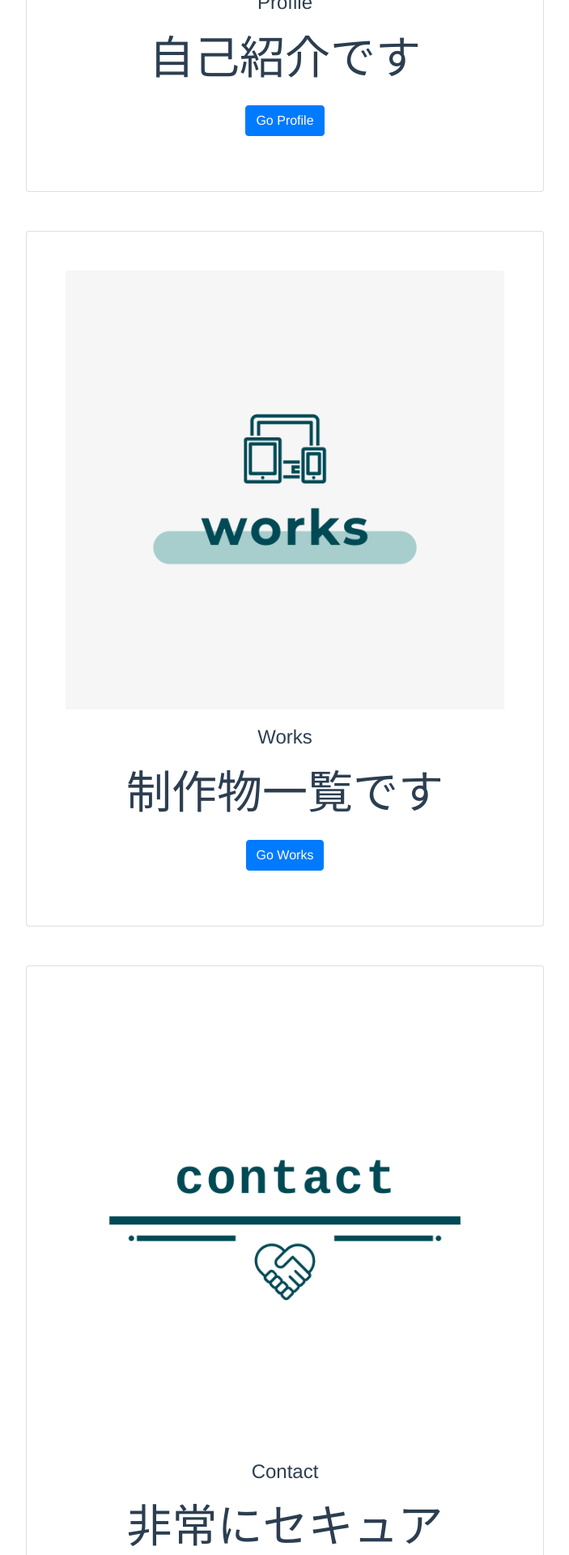
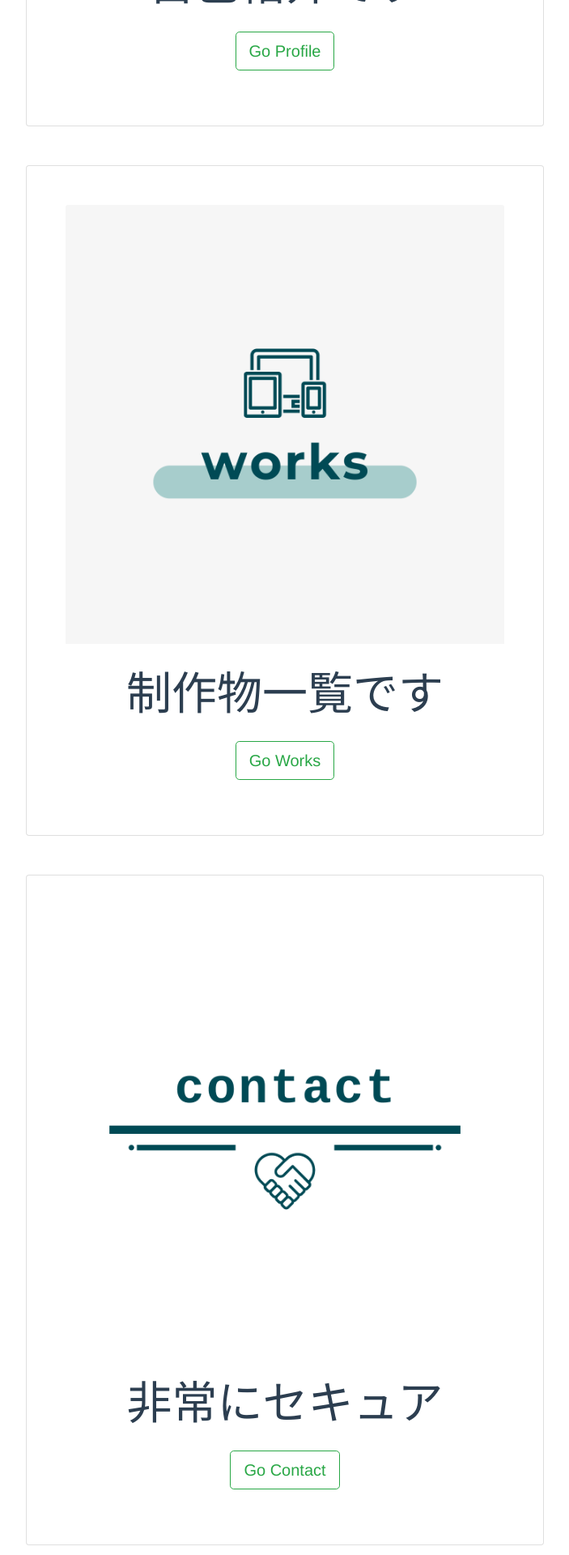
Before and after one commit to HikaruEgashira/egahika-work, a Vue app: page /sp in a window 1280 px wide. Shown: the part 1060-2980 px from the top of the page at 81% size, without its empty margins (288-991 px from the left). Built offline with nearby package versions, Linux system fonts and the light colour scheme; what vuedarkmode would draw is missing.

Commit message:
fix: layout

```diff
--- a/src/components/contact.vue
+++ b/src/components/contact.vue
@@ -1,6 +1,7 @@
 <template>
   <div style="position: relative; top: -40px">
-    <img v-bind:img-src="require('../assets/logo.png')" fluid alt="egahika work" height="300px">
+    <img v-bind:src="require('../assets/logo.png')" fluid alt="egahika work" height="300px">
+    <br>
     <img v-bind:src="require('../assets/contact.png')" alt="contact" fluid height="200px"><br><br>
     <h2>まだ作ってないので安全です()</h2>
   </div>
--- a/src/components/home.vue
+++ b/src/components/home.vue
@@ -14,7 +14,7 @@
           class="mb-2"
         >
           <p class="card-text">自己紹介です</p>
-          <b-button href="#profile" variant="primary">Go Profile</b-button>
+          <b-button href="#profile" variant="outline-success">Go Profile</b-button>
         </b-card>
 
         <b-card
@@ -28,7 +28,7 @@
           class="mb-2"
         >
           <p class="card-text">制作物一覧です</p>
-          <b-button href="#works" variant="primary">Go Works</b-button>
+          <b-button href="#works" variant="outline-success">Go Works</b-button>
         </b-card>
 
         <b-card
@@ -42,7 +42,7 @@
           class="mb-2"
         >
           <p class="card-text">非常にセキュア</p>
-          <b-button href="#contact" variant="primary">Go Contact</b-button>
+          <b-button href="#contact" variant="outline-success">Go Contact</b-button>
         </b-card>
       </b-card-group>
     </div>
@@ -51,11 +51,9 @@
     <br>
 
     <div id="profile">
-      <br>
-      <br>
+      <br><br>
       <h2>自己紹介</h2>
-      <br>
-      <br>
+      <br><br>
       <p>江頭輝です</p>
       <p>"ひかる"と読みます</p>
       <br><br>
@@ -71,9 +69,9 @@
     <br>
 
     <div id="works">
+      <br><br>
       <h2>制作物一覧</h2>
-      <br>
-      <br>
+      <br><br>
       <div>
         <b-card-group deck class="mb-3">
           <b-card
@@ -84,12 +82,12 @@
             img-top
             tag="article"
             style="max-width: 20rem;"
-            class="mb-2"
+            class="mb-2 mx-auto p-4"
           >
             <p class="card-text">vscode内でqiitaでの検索を行えるようにする拡張機能</p>
             <b-button
               href="https://qiita.com/ITF_hikary/items/f529a5284e2353ac9794"
-              variant="primary"
+              variant="outline-success"
             >Qiitaでの解説記事</b-button>
           </b-card>
         </b-card-group>
@@ -99,18 +97,20 @@
       <br>
 
       <div id="contact">
+        <br><br>
         <h2>contact</h2>
+        <br><br>
+        <p>coming soon...</p>
       </div>
     </div>
   </div>
 </template>
 
 <script>
+// import Router from 'vue-router'
+
 export default {
-  name: 'home',
-  data () {
-    return {}
-  }
+  name: 'home'
 }
 
 if (
@@ -121,6 +121,9 @@ if (
 ) {
   // スマホ用のページにリダイレクトする
   location.href = '/sp#'
+  // Router.go('/sp#')
+  // router.push('sp')
+  // this.$Router.push('sp')
 }
 </script>
 
--- a/src/components/profile.vue
+++ b/src/components/profile.vue
@@ -1,6 +1,7 @@
 <template>
   <div style="position: relative; top: -70px">
-    <img v-bind:img-src="require('../assets/logo.png')" fluid alt="egahika work" height="300px">
+    <img v-bind:src="require('../assets/logo.png')" fluid alt="egahika work" height="300px">
+    <br>
     <img v-bind:src="require('../assets/profile.png')" alt="profile" fluid height="200px"><br><br>
     <h2>自己紹介</h2>
     <br><br>
--- a/src/components/sphome.vue
+++ b/src/components/sphome.vue
@@ -1,9 +1,8 @@
 <template>
   <div style="position: relative; top: -40px">
     <img v-bind:src="require('../assets/logo.png')" fluid alt="egahika work" height="500px">
-    <div style="position: relative; top: -70px">
+    <div style="position: relative; top: -120px">
       <b-card
-        title="Profile"
         v-bind:img-src="require('../assets/profile.png')"
         img-fluid
         img-alt="profile_by_egahika"
@@ -13,10 +12,9 @@
         class="w-80 mx-auto p-5 m-5"
       >
         <p class="card-text">自己紹介です</p>
-        <b-button href="#profile" variant="primary">Go Profile</b-button>
+        <b-button href="#profile" variant="outline-success" size="lg">Go Profile</b-button>
       </b-card>
       <b-card
-        title="Works"
         v-bind:img-src="require('../assets/works.png')"
         img-fluid
         img-alt="works_by_egahika"
@@ -26,10 +24,9 @@
         class="w-80 mx-auto p-5 m-5"
       >
         <p class="card-text">制作物一覧です</p>
-        <b-button href="#works" variant="primary">Go Works</b-button>
+        <b-button href="#works" variant="outline-success" size="lg">Go Works</b-button>
       </b-card>
       <b-card
-        title="Contact"
         v-bind:img-src="require('../assets/contact.png')"
         img-fluid
         img-alt="contact_by_egahika"
@@ -39,7 +36,7 @@
         class="w-80 mx-auto p-5 m-5"
       >
         <p class="card-text">非常にセキュア</p>
-        <b-button href="#contact" variant="primary">Go Contact</b-button>
+        <b-button href="#contact" variant="outline-success" size="lg">Go Contact</b-button>
       </b-card>
     </div>
 
@@ -73,13 +70,13 @@
           img-alt="qiita"
           img-top
           tag="article"
-          style="max-width: 40rem; border-radius:5%;"
+          style="max-width: 40rem;"
           class="w-80 mx-auto p-5 m-5"
         >
           <p class="card-text">
             vscode内でqiitaでの検索を行えるようにする拡張機能
           </p>
-          <b-button href="https://qiita.com/ITF_hikary/items/f529a5284e2353ac9794" variant="primary">Qiitaでの解説記事</b-button>
+          <b-button href="https://qiita.com/ITF_hikary/items/f529a5284e2353ac9794" variant="outline-success" size="lg">Qiitaでの解説記事</b-button>
         </b-card>
       </div>
     </div>
```
